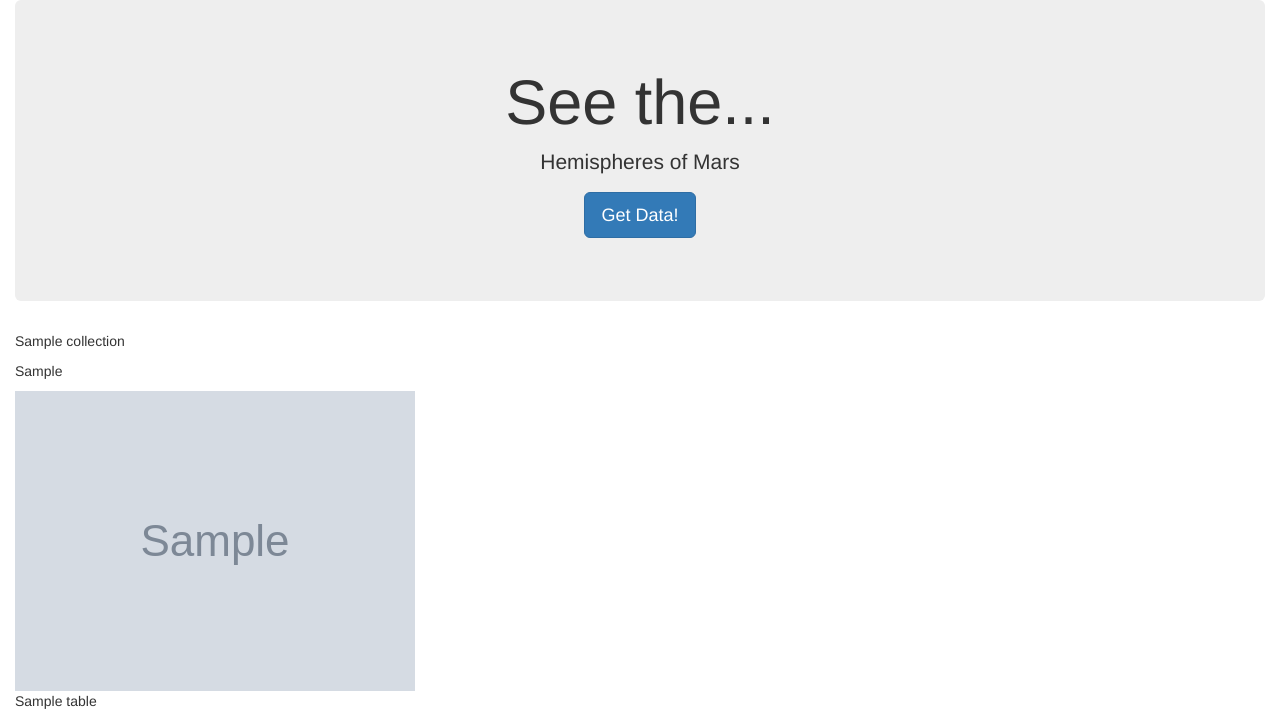
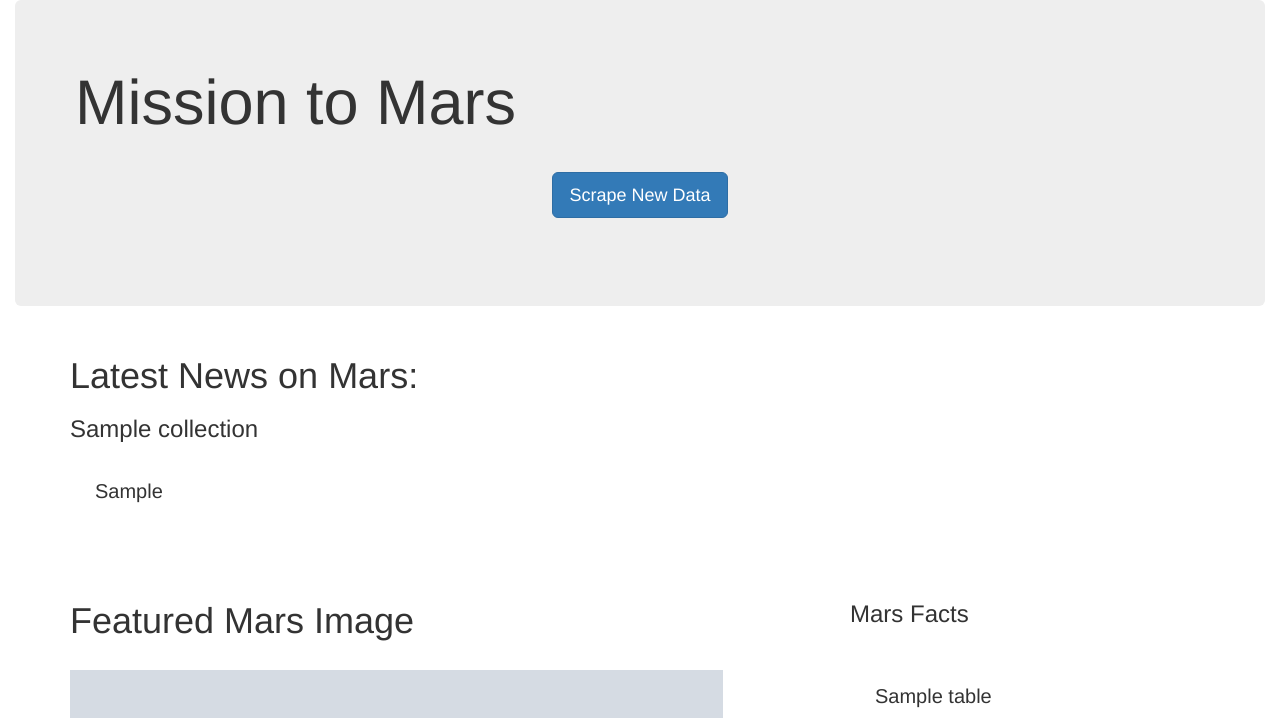
Before and after one commit to armywalrus/Flask-App-Using-Scraped-Data-and-Mongo, a Flask app: page / in a window 1280 px wide. Shown: the top 718 px of the page. Run offline with Flask 2, Linux system fonts and the light colour scheme; grey boxes marked "Sample" are stand-in pictures; a database or web service that is not in the repository returns one stand-in record (values such as "Sample title"); some libraries are stand-ins or nearby versions.

Commit message:
template & style sheet

```diff
--- a/templates/index.html
+++ b/templates/index.html
@@ -5,28 +5,123 @@
   <meta charset="UTF-8">
   <meta name="viewport" content="width=device-width, initial-scale=1.0">
   <meta http-equiv="X-UA-Compatible" content="ie=edge">
-  <title>Test</title>
+  <title>Mission to Mars!</title>
+  <link rel="stylesheet" href="reset.css">
+  <link rel="stylesheet" href="styles.css">
   <link rel="stylesheet" href="https://maxcdn.bootstrapcdn.com/bootstrap/3.3.7/css/bootstrap.min.css">
 </head>
 
 <body>
   <div class="container-fluid">
     <div class="jumbotron text-center">
-      <h1>See the...</h1>
-      <p>Hemispheres of Mars</p>
-      <p><a class="btn btn-primary btn-lg" href="/scrape" role="button">Get Data!</a></p>
+      <h1>Mission to Mars</h1>
+      <p><a class="btn btn-primary btn-lg" href="/scrape" role="button">Scrape New Data</a></p>
     </div>
-    <p> {{mars_data.news_title}} </p>
+
+  <!-- Latest Headline and Paragraph -->
+  <div class="container">
+    <div class="row">
+      <div class="col-md-12">
+        <h1>Latest News on Mars:</h1>
+        <h3>{{mars_data.news_title}}</h3>
+        <p>{{mars_data.news_paragraph}}</p>
+      </div>
+    </div>
+
+  <!-- For spacing -->
+   <div class="row">
+    <div class="col-md-12">
+     <br><br>
+    </div>
+  </div>
+</div>
+
+
+  <!-- Featured Image -->
+<div class="container">
+  <div class="row">
+
+      <div class="col-md-7">
+        <h1>Featured Mars Image</h1><br>
+        <img class="responsive" src= "{{mars_data.featured_image}}" alt = "Featured Mars Image" width="740" height="500"> </img>
+      </div>
+
+      <div class="col-md-1">
+      </div>
+
+
+    <!-- Table of Mars Facts -->
+      <div class="col-md-4">
+        <h3>Mars Facts</h3><br>
+        <p>{{mars_data.table|safe}}</p>
+      </div>
+    </div>
+
+    <!-- For spacing -->
+   <div class="row">
+      <div class="col-md-12">
+       <br><br>
+      </div>
+    </div>
+  </div>
+
+    <!-- Hemisphere Images -->
+  <div class="container">
+    <div class="row">
+      <div class="col-md-2">
+        <br>
+      </div>
+
+      <div class="col-md-2">
+       <br>
+      </div>
+
+      <div class="col-md-8">
+        <h1 class = "hemisphere_header">&nbsp;Mars Hemispheres</h1><br>
+      </div>
+
+      <div class="col-md-1">
+        <br>
+      </div>
+    </div>
+
+    <div class="row">
+      <div class="col-md-6">
+        <img class="responsive" src= "{{mars_data.cerberus}}" alt = "Cerberus Hemisphere Enhanced" width="512" height="512"> </img>
+        <h3>Cerberus Hemisphere Enhanced</h3><br>
+      </div>
+
+      <div class="col-md-6">
+        <img class="responsive" src= "{{mars_data.schiaparelli}}" alt = "Schiaparelli Hemisphere Enhanced" width="512" height="512"> </img>
+        <h3>Schiaparelli Hemisphere Enhanced</h3><br>
+      </div>
+    </div>
+
+    <div class="row">
+      <div class="col-md-6">
+        <img class="responsive" src= "{{mars_data.syrtis}}" alt = "Syrtis Hemisphere Enhanced" width="512" height="512"> </img>
+        <h3>Syrtis Hemisphere Enhanced</h3><br>
+      </div>
+
+      <div class="col-md-6">
+        <img class="responsive" src= "{{mars_data.valles_marineris}}" alt = "Valles Marineris Hemisphere Enhanced" width="512" height="512"> </img>
+        <h3>Valles Marineris Hemisphere Enhanced</h3><br>
+      </div>
+    </div>
+  </div>
+
+</body>
+
+</html>
+
+
+
+
+    <!-- <p> {{mars_data.news_title}} </p>
     <p> {{mars_data.news_paragraph}} </p>
     <img src= "{{mars_data.featured_image}}" alt = "alt"> </img>
     <p>{{mars_data.table|safe}}</p>
-    <img src= "{{mars_data.cerberus}}" alt = "alt"> </img>
-    <img src= "{{mars_data.schiaparelli}}" alt = "alt"> </img>
-    <img src= "{{mars_data.syrtis}}" alt = "alt"> </img>
-    <img src= "{{mars_data.valles_marineris}}" alt = "alt"> </img>
-
-  </div>
-  </div>
-</body>
-
-</html>
+    <img src= "{{mars_data.cerberus}}" alt = "Cerberus Hemisphere"> </img>
+    <img src= "{{mars_data.schiaparelli}}" alt = "Schiaparelli Hemisphere"> </img>
+    <img src= "{{mars_data.syrtis}}" alt = "Syrtis Hemisphere"> </img>
+    <img src= "{{mars_data.valles_marineris}}" alt = "Valles Marineris Hemisphere"> </img> -->
--- /dev/null
+++ b/templates/reset.css
@@ -0,0 +1,142 @@
+/* http://meyerweb.com/eric/tools/css/reset/
+   v2.0 | 20110126
+   License: none (public domain)
+*/
+
+html,
+body,
+div,
+span,
+applet,
+object,
+iframe,
+h1,
+h2,
+h3,
+h4,
+h5,
+h6,
+p,
+blockquote,
+pre,
+a,
+abbr,
+acronym,
+address,
+big,
+cite,
+code,
+del,
+dfn,
+em,
+img,
+ins,
+kbd,
+q,
+s,
+samp,
+small,
+strike,
+strong,
+sub,
+sup,
+tt,
+var,
+b,
+u,
+i,
+center,
+dl,
+dt,
+dd,
+ol,
+ul,
+li,
+fieldset,
+form,
+label,
+legend,
+table,
+caption,
+tbody,
+tfoot,
+thead,
+tr,
+th,
+td,
+article,
+aside,
+canvas,
+details,
+embed,
+figure,
+figcaption,
+footer,
+header,
+hgroup,
+menu,
+nav,
+output,
+ruby,
+section,
+summary,
+time,
+mark,
+audio,
+video {
+
+  /* Positioning */
+  margin: 0;
+  vertical-align: baseline;
+
+  /* Box-model */
+  padding: 0;
+
+  /* Typography */
+  font-size: 100%;
+  font: inherit;
+
+  /* Visual */
+  border: 0;
+
+}
+
+/* HTML5 display-role reset for older browsers */
+article,
+aside,
+details,
+figcaption,
+figure,
+footer,
+header,
+hgroup,
+menu,
+nav,
+section { display: block; }
+
+body { line-height: 1; }
+
+ol,
+ul { list-style: none; }
+
+blockquote,
+q { quotes: none; }
+
+blockquote:before,
+blockquote:after,
+q:before,
+q:after {
+
+  /* Misc */
+  content: '';
+  content: none;
+
+}
+
+table {
+
+  /* Visual */
+  border-collapse: collapse;
+  border-spacing: 0;
+
+}
--- /dev/null
+++ b/templates/styles.css
@@ -0,0 +1,58 @@
+/* Adding font sizes for the h1, h2, and h3 elements*/
+h1 {
+  font-size: 60px;
+  text-align: left;
+}
+
+h2 {
+  font-size: 25px;
+  text-align: left;
+}
+
+
+h3 {
+  font-size: 20px;
+  text-align: left;
+}
+
+/* Centering the Mars Hemisphers header */
+.hemisphere_header {
+  text-align: left
+}
+
+/* Styling the table */
+.table_head {
+  padding: .2em;
+  text-align: center;
+  text-decoration: underline;
+}
+
+.table_row {
+  padding-left: .5em;
+  padding-right: .5em;
+  text-align: center;
+  background-color: #fff
+}
+
+.table_row_alternate {
+  padding-left: .5em;
+  padding-right: .5em;
+  text-align: center;
+  background-color: #ffc
+}
+
+/* formatting for the p elements */
+p {
+  font-size: 20px;
+  display: inline-block;
+  padding: 25px;
+  margin-right: 5px;
+  margin-left: 5px;
+  text-align: left;
+}
+
+/* to resize images when browser window changes size */
+.responsive {
+  width: 100%;
+  height: auto;
+}
```
Also changed, not shown: 1 other file.
